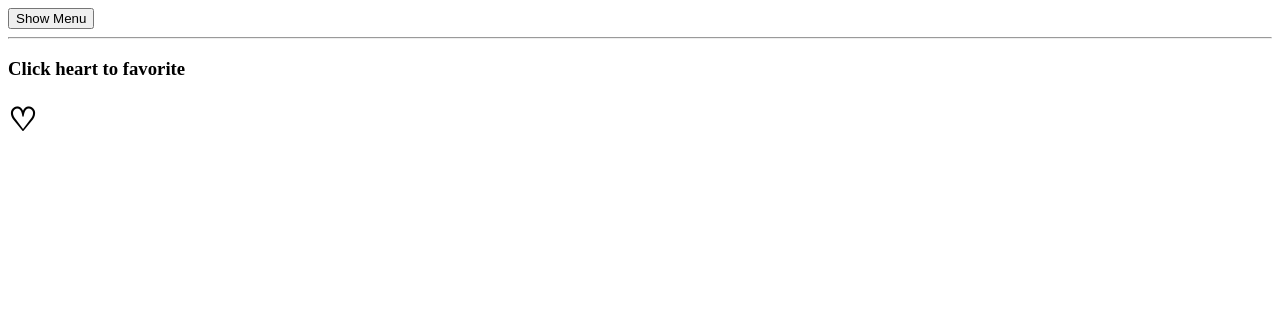
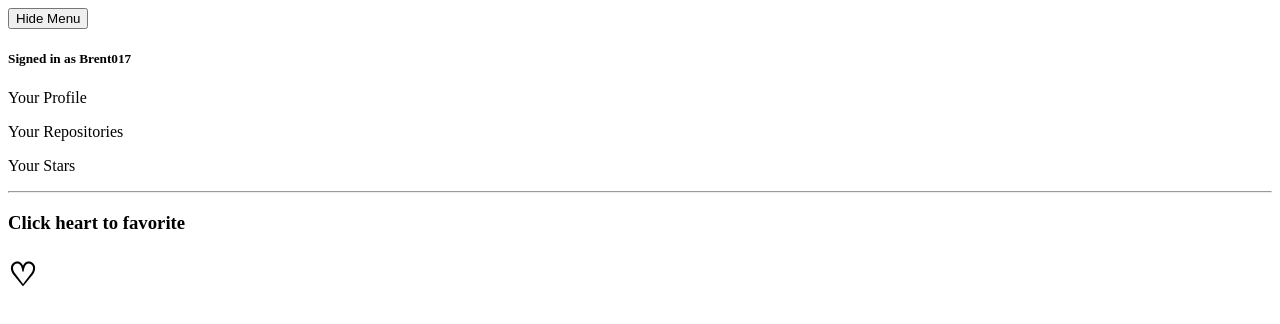
Before and after one commit to Brent017/toggler-app, a React (Create React App) app: page / in a window 1280 px wide. Shown: the top 324 px of the page. Built offline with nearby package versions, Linux system fonts and the light colour scheme.

Commit message:
static default added

```diff
--- a/src/Favorite.js
+++ b/src/Favorite.js
@@ -4,7 +4,7 @@ import Toggler from "./Toggler";
 function Favorite(props) {
   return (
     <Toggler
-      render={(on, toggle) => (
+      render={({ on, toggle }) => (
         <div>
           <h3>Click heart to favorite</h3>
           <h1>
--- a/src/Menu.js
+++ b/src/Menu.js
@@ -4,16 +4,21 @@ import Toggler from "./Toggler";
 function Menu(props) {
   return (
     <Toggler
-      render={(on, toggle) => (
+      defaultOnValue={true}
+      render={({ on, toggle }) => (
         <div>
           <button onClick={toggle}>{on ? "Hide" : "Show"} Menu</button>
           <nav style={{ display: on ? "block" : "none" }}>
             <h5>Signed in as Brent017</h5>
-            <a>Your Profile</a>
-            <br />
-            <a>Your Repositories</a>
-            <br />
-            <a>Your Stars</a>
+            <p>
+              <a>Your Profile</a>
+            </p>
+            <p>
+              <a>Your Repositories</a>
+            </p>
+            <p>
+              <a>Your Stars</a>
+            </p>
           </nav>
         </div>
       )}
--- a/src/Toggler.js
+++ b/src/Toggler.js
@@ -3,6 +3,10 @@ import React, { Component } from "react";
 class Toggler extends Component {
   state = {
     on: this.props.defaultOnValue
+  };
+
+  static defaultProps = {
+    defaultOnValue: false
   };
 
   toggle = () => {
@@ -14,7 +18,14 @@ class Toggler extends Component {
   };
 
   render() {
-    return <div>{this.props.render(this.state.on, this.toggle)}</div>;
+    return (
+      <div>
+        {this.props.render({
+          on: this.state.on,
+          toggle: this.toggle
+        })}
+      </div>
+    );
   }
 }
 
```
